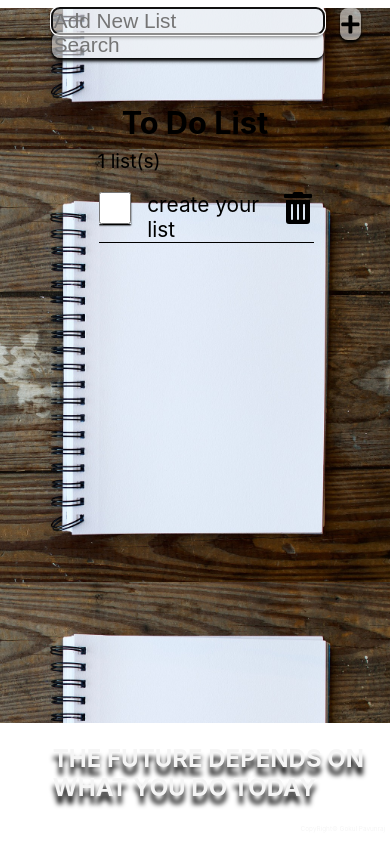
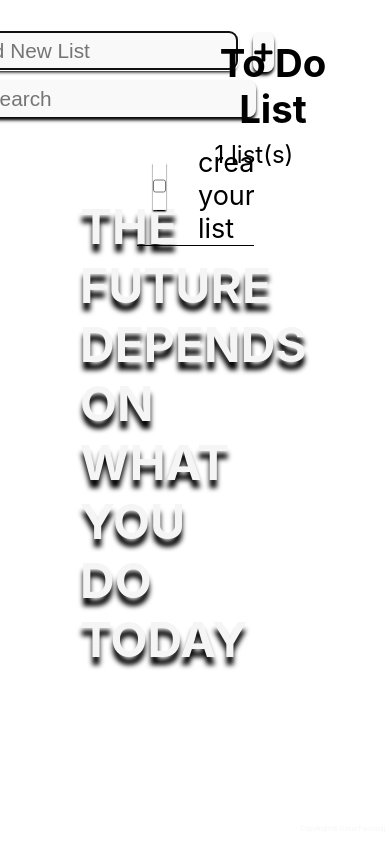
Before and after one commit to GokulPSVG/dailychecklist, a React (Create React App) app in the folder dailychecklist/: page / in a window 390 px wide. Built offline with nearby package versions, Linux system fonts and the light colour scheme.

Commit message:
34th commit

```diff
--- a/dailychecklist/src/index.css
+++ b/dailychecklist/src/index.css
@@ -150,71 +150,6 @@ ul::-webkit-scrollbar{
     color: rgba(255, 0, 0, 0.776);
 }
 
-@media screen and (max-width: 480px) {
-  .App{
-    background-image: url(./images/background.jpg);
-    background-size: 186%;
-    background-position: 92%;
-    background-repeat: repeat;
-    width: 100%;
-    height: 100%;
-  }
-  .listCount{
-    margin-left: 25%;
-    width: 50%;
-    position: fixed;
-    top: 6rem;
-    font-size: 120%;
-  }
-  ul{
-    margin: 1rem 1rem 3rem 1rem;
-    padding: 0rem;
-    width: 55%;
-    height: 44%;
-    position: fixed;
-    top: 11rem;
-    left: 5.2rem;
-  }
-  .addNewItem{
-    max-height: 1rem;
-    margin:0.5rem 0rem 0rem 0rem;
-  }
-  .addNewItem button{
-    height: 10%;
-    margin-right: 0.2rem;
-  }
-  .addNewItem > input {
-    height: 10%;
-    margin:0rem 0rem 0rem 15rem;
-  }
-  .searchItem > input{
-    flex-grow: 1;
-    margin-left: 12.5rem;
-  }
-  .listItem label{
-    width: 45%;
-    font-size: 100%;
-  }
-  .listItem svg{
-    height: 2rem;
-    width: 2rem;
-    margin: 0rem 0rem 0.5rem 0rem;
-  }
-  .listItem input{
-    height: 2rem;
-    width: 2rem;
-    margin: 0rem 0rem 0.5rem 0rem;
-  }
-  .quote{
-    height: 8%;
-    width: 80%;
-    font-size: 100%;
-    position: fixed;
-    bottom: 3.3rem;
-    left: 3.3rem;
-  }
-}
-
 @media screen and (max-device-width: 760px) and (orientation: portrait) {
   .App{
     background-image: url(./images/background.jpg);
```
